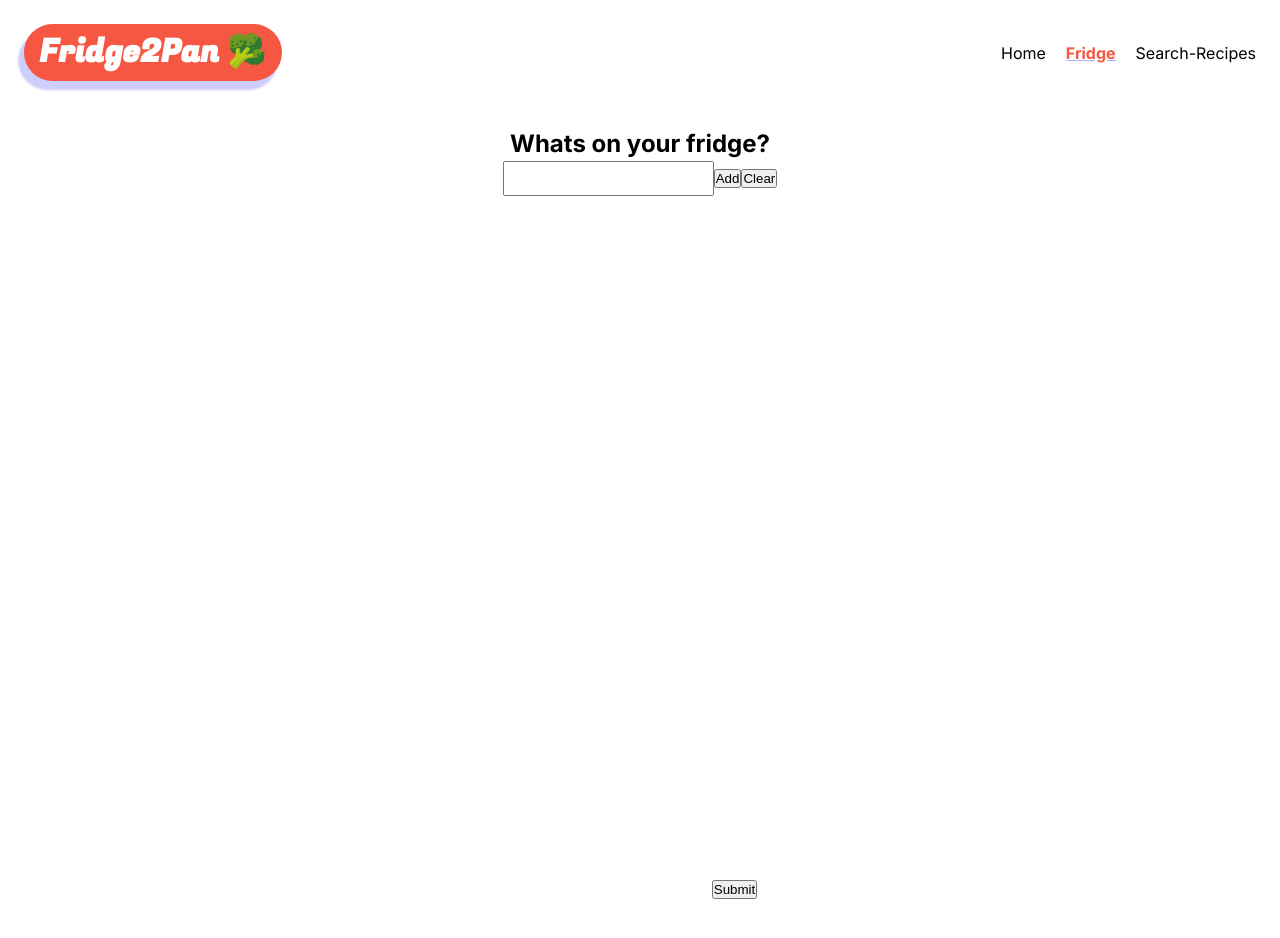
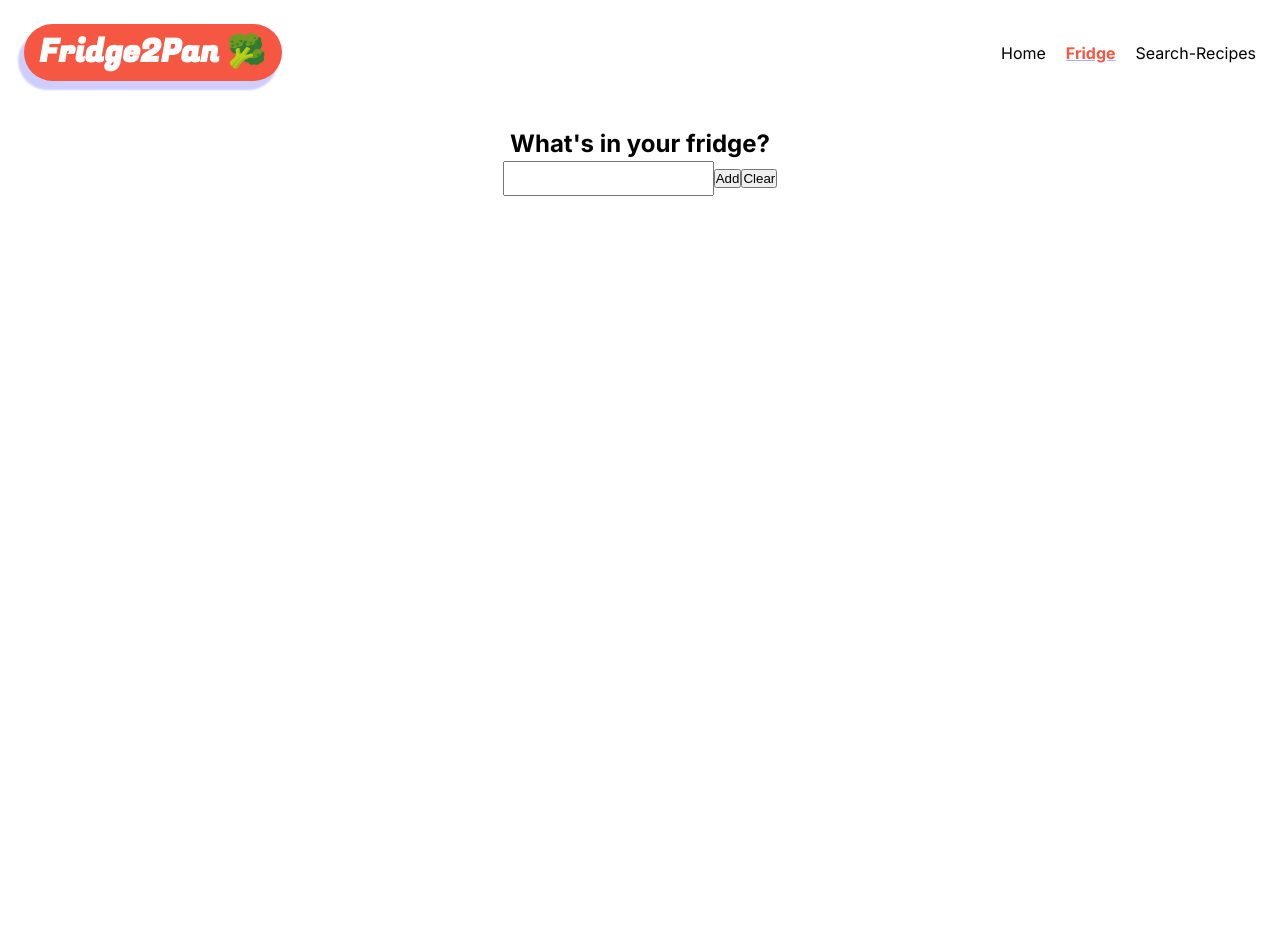
Before and after one commit to mavSeneris/Fridge2Pan, a React (Vite) app: page /fridge in a window 1280 px wide. Shown: the top 938 px of the page. Built offline with nearby package versions, Linux system fonts and the light colour scheme.

Commit message:
mav: empty input value on enter event in fridge component form  input

```diff
--- a/src/pages/Fridge.jsx
+++ b/src/pages/Fridge.jsx
@@ -1,5 +1,4 @@
-import React from "react";
-import { useState, useEffect } from "react";
+import React, { useState } from "react";
 
 export default function Fridge() {
   const [inputVal, setInputVal] = useState("");
@@ -23,13 +22,7 @@ export default function Fridge() {
     } else {
       setItems((prevItems) => [...prevItems, inputVal]);
       setInputVal("");
-      document.getElementById("input-field").value = "";
     }
-    setInputVal("");
-  }
-
-  function submitItem(event) {
-    event.preventDefault();
   }
 
   function deleteItem(item) {
@@ -40,6 +33,13 @@ export default function Fridge() {
     event.preventDefault();
     setItems([]);
   }
+
+  const handleKeyPress = (event) => {
+    if (event.key === "Enter") {
+      addItem(event);
+    }
+    setInputVal("")
+  };
 
   const fridgeItems = items.map((item) => (
     <div key={item} className="fridge__items">
@@ -57,13 +57,14 @@ export default function Fridge() {
           <form action="" className="fridge__form">
             <div className="fridge__header">
               <h2 className="fridge__title">
-                {inputVal ? inputVal : "Whats on your fridge?"}
+                {inputVal ? inputVal : "What's in your fridge?"}
               </h2>
             </div>
             <div className="fridge__controls">
               <input
                 type="text"
                 onChange={handleInputUpdate}
+                onKeyPress={handleKeyPress}
                 id="input-field"
                 className="fridge__input"
               />
@@ -82,13 +83,6 @@ export default function Fridge() {
                 Clear
               </button>
             </div>
-            <button
-              type="submit"
-              onSubmit={submitItem}
-              className="fridge__button fridge__button--submit"
-            >
-              Submit
-            </button>
             <div className="fridge__list">{fridgeItems}</div>
           </form>
         </div>
```
